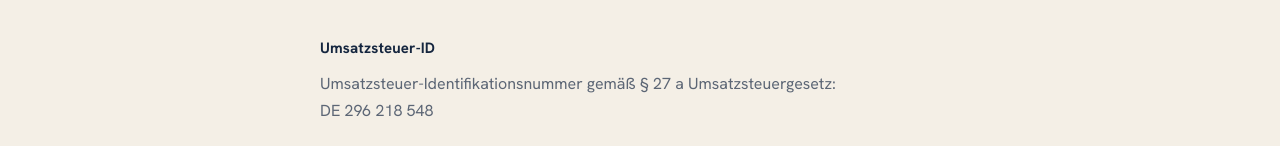
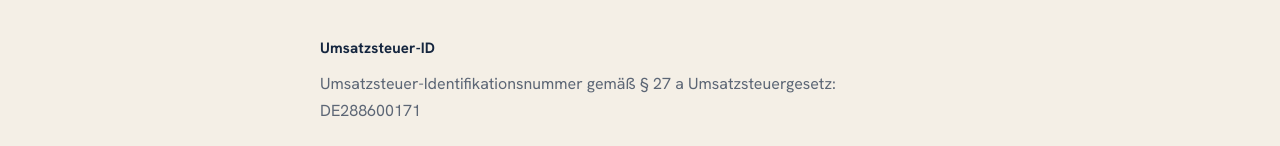
Before and after one commit to ditowa71/custain-web, a Next.js app: page /impressum in a window 1280 px wide. Shown: the part 654-800 px from the top of the page. Built offline with nearby package versions, Linux system fonts and the light colour scheme; a web font is replaced by a local one.

Commit message:
Impressum: korrekte USt-IdNr. DE288600171 eingetragen
Co-Authored-By: Claude Sonnet 4.6 <noreply@anthropic.com>

```diff
--- a/app/impressum/page.tsx
+++ b/app/impressum/page.tsx
@@ -38,7 +38,7 @@ export default function Impressum() {
             <h2>Umsatzsteuer-ID</h2>
             <p>
               Umsatzsteuer-Identifikationsnummer gemäß § 27 a Umsatzsteuergesetz:<br />
-              DE 296 218 548
+              DE288600171
             </p>
           </div>
 
```
